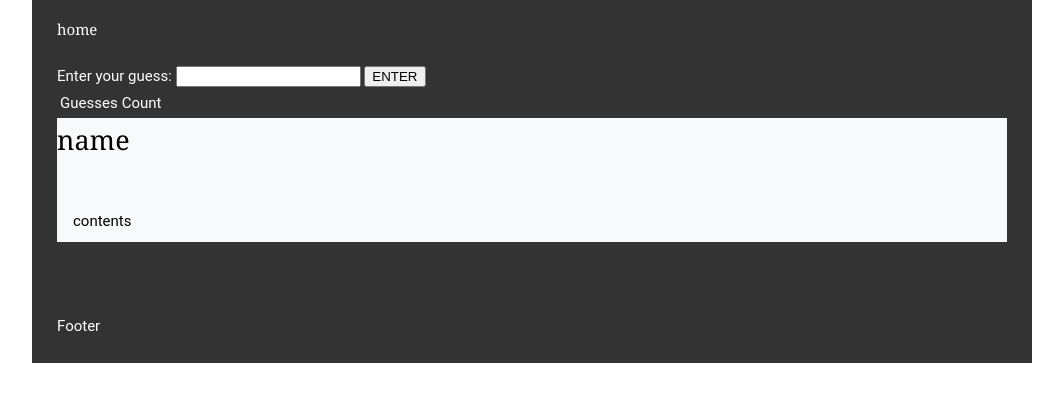
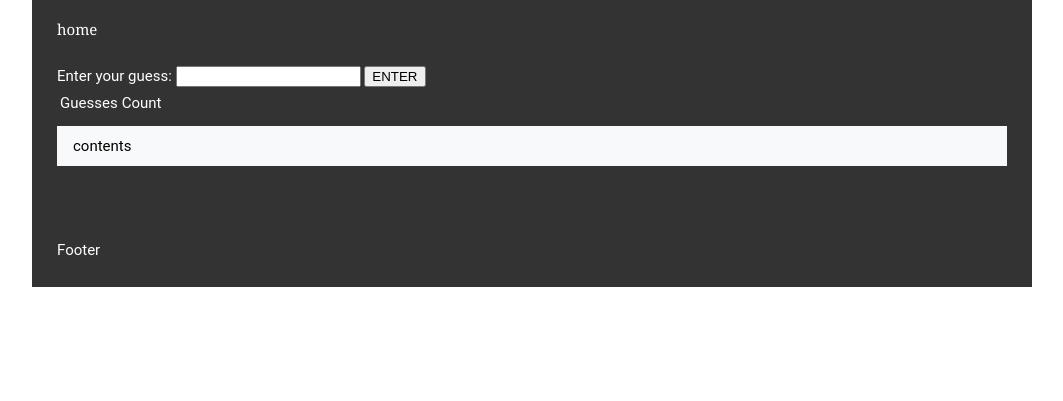
Before and after one commit to starrytraitor/wikidle, a plain HTML site: page index.html in a window 1280 px wide. Shown: the part 319-720 px from the top of the page, without its empty margins (108-1171 px from the left). Drawn offline with nearby package versions, Linux system fonts and the light colour scheme; no server answers.

Commit message:
Removed title from own p tag

```diff
--- a/index.html
+++ b/index.html
@@ -57,7 +57,6 @@
                 </form>
 
                 <div id="article">
-                  <p id="articleName">name</p>
                   <div id="articleContents">
                       contents
                   </div>
--- a/script.js
+++ b/script.js
@@ -22,7 +22,7 @@
 
     // ""FUNCTIONS""
     const articleTitle = ARTICLE_LIST[Math.floor(Math.random() * ARTICLE_LIST.length)];
-    getArticle(articleTitle).then((result => { $("#articleContents").html(result.body),$("#articleName").html(result.title)}));
+    getArticle(articleTitle).then((result => { $("#articleContents").html(result.body) }));
 
 
     let userGuesses = []
```
